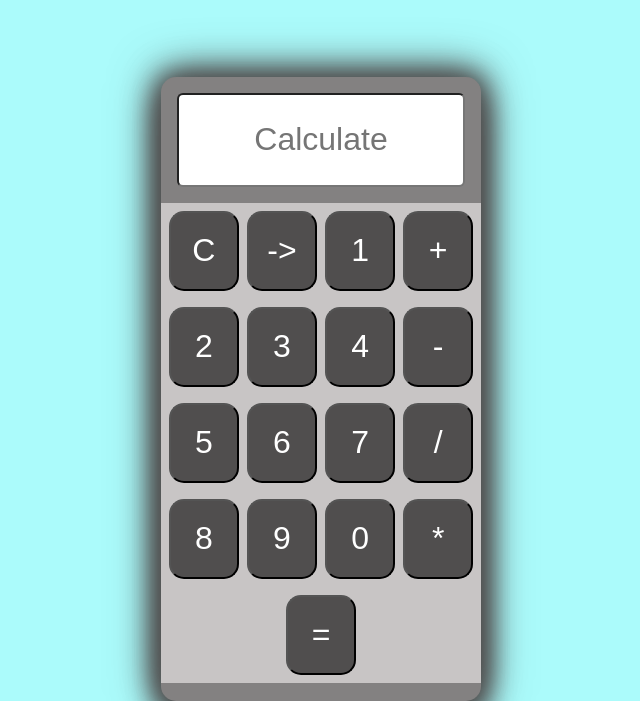
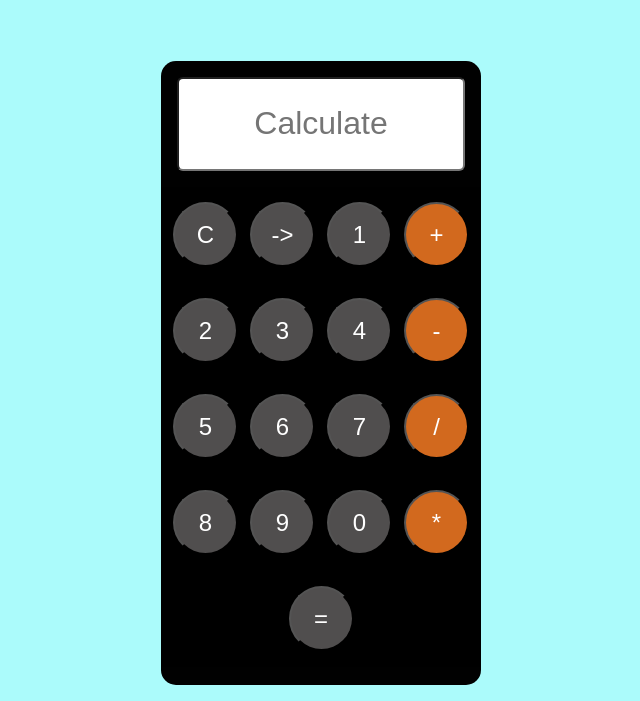
Before and after one commit to krishnasharma180/Projects, a plain HTML site: page Calculator/Calculator.html in a window 1280 px wide. Shown: the part 103-804 px from the top of the page, without its empty margins (351-991 px from the left). Drawn offline with Linux system fonts and the light colour scheme.

Commit message:
initial commit

```diff
--- a/Calculator/Calculator.css
+++ b/Calculator/Calculator.css
@@ -19,14 +19,13 @@ body{
 min-width: 10rem;
 }
 .calbody{
-  margin-top: 5rem;
-  background-color:rgb(131, 129, 129);
+  margin-top: 4rem;
+  background-color:rgb(1, 1, 1);
   width: 25vw;
   min-width: 17rem;
   height: 78vh;
   margin-left: 40vw;
   border-radius: 15px;
-  box-shadow: 0 0 25px #504e4e, 0 0 50px #504e4e ,0 20px 30px#504e4e, 0 0 35px #504e4e  ;
 }
 .inputnum{
 height: 15%;
@@ -36,7 +35,7 @@ border-radius: 6px;
 font-size: 2rem;
 }
 .btn-container{
-  background-color:#c8c5c5;
+  background-color:#000000;
   height:60vh ;
   max-width: 100%;
   display: flex;
@@ -46,14 +45,34 @@ font-size: 2rem;
 
 }
 .btn{
-  height: 10vh;
-  width: 5.5vw;
+  height: 80px;
+  width:80px ;
   min-width: 3.5rem;
-  border-radius: 15px;
+  border-radius: 50%;
   font-size: 2rem;
   background-color: #504e4e;
   color: white;
 }
-.btn:hover{
+ .btn:hover{
   background-color: #b3b3b3;
 }
+.add,.sub,.div,.mul{
+  background-color: chocolate;
+}
+@media(max-width:1280px){
+  .btn{
+    height: 65px;
+    width:65px ;
+    border-radius: 50%;
+    font-size: 1.5rem;
+  }
+}
+
+@media(max-width:580px){
+.calbody{
+  margin-left: 130px;
+}
+.heading{
+  margin-left: 170px;
+}
+}
--- a/Calculator/Calculator.html
+++ b/Calculator/Calculator.html
@@ -17,19 +17,19 @@
         <button class="btn" id="C">C</button>
         <button class="btn" id="->">-></button>
         <button class="btn" id="1">1</button>
-        <button class="btn" id="+">+</button>
+        <button class="btn add" id="+">+</button>
         <button class="btn" id="2">2</button>
         <button class="btn" id="3">3</button>
         <button class="btn" id="4">4</button>
-         <button class="btn" id="-">-</button>
+         <button class="btn sub" id="-">-</button>
         <button class="btn" id="5">5</button>
         <button class="btn" id="6">6</button>
         <button class="btn" id="7">7</button>
-        <button class="btn" id="/">/</button>
+        <button class="btn div" id="/">/</button>
         <button class="btn" id="8">8</button>
         <button class="btn" id="9">9</button>
         <button class="btn" id="0">0</button>
-        <button class="btn" id="*">*</button>
+        <button class="btn mul" id="*">*</button>
         <button class="btn" id="=">=</button>
       </div>
     </div>
```
